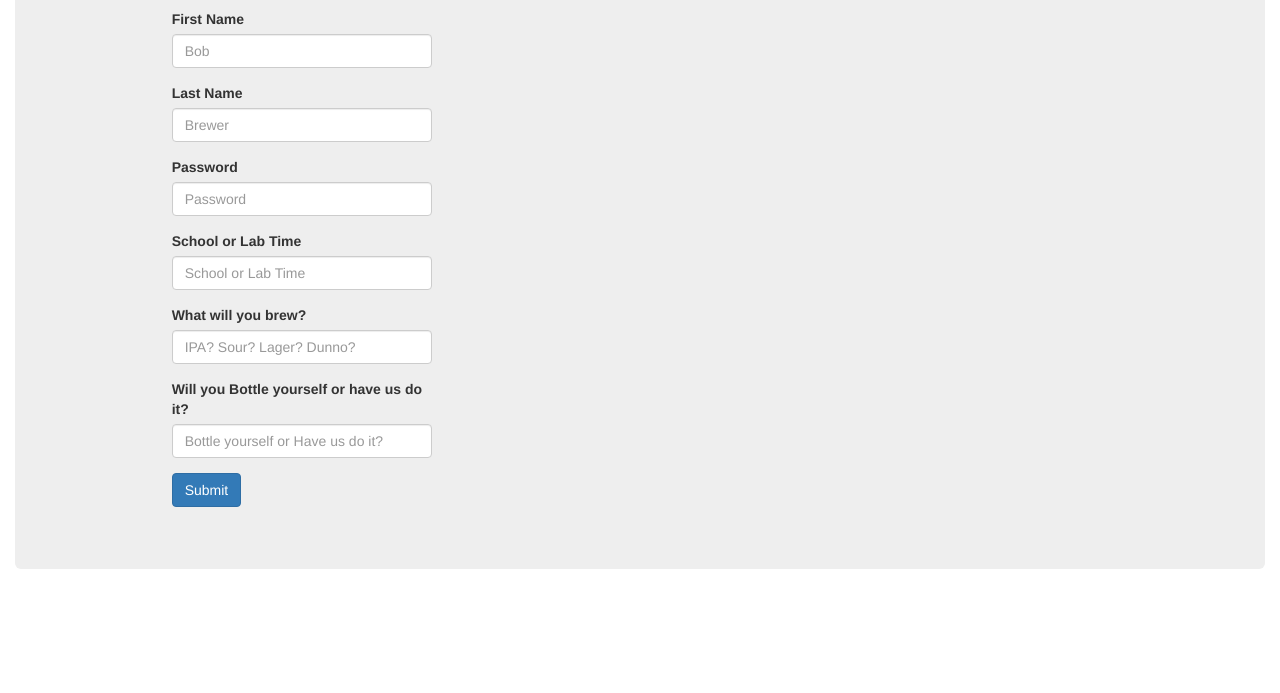
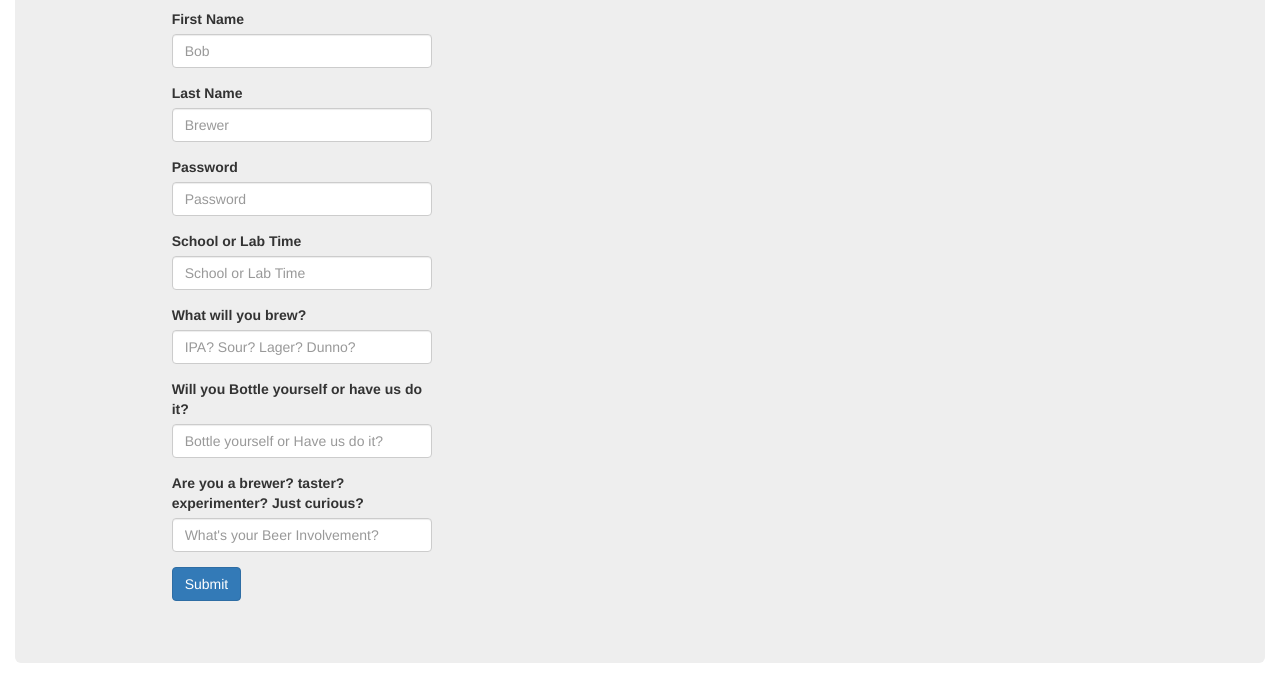
Before and after one commit to jamesey10/international_beer_school, a plain HTML site: page index.html in a window 1280 px wide. Shown: the part 778-1471 px from the top of the page. Before the commit the page ends 1377 px from the top, so only its background shows below. Drawn offline with nearby package versions, Linux system fonts and the light colour scheme.

Commit message:
Update index.html

```diff
--- a/index.html
+++ b/index.html
@@ -57,7 +57,10 @@
             <label for="Will you Bottle?">Will you Bottle yourself or have us do it?</label>
             <input class="form-control" type="text" placeholder="Bottle yourself or Have us do it?">
           </div>
-
+          <div class="form-group">
+            <label for="What's Your Beer Participation?">Are you a brewer? taster? experimenter? Just curious?</label>
+            <input class="form-control" type="text" placeholder="What's your Beer Involvement?">
+          </div>
           <button type="submit" class="btn btn-primary">Submit</button>
         </form>
         </div>
```
